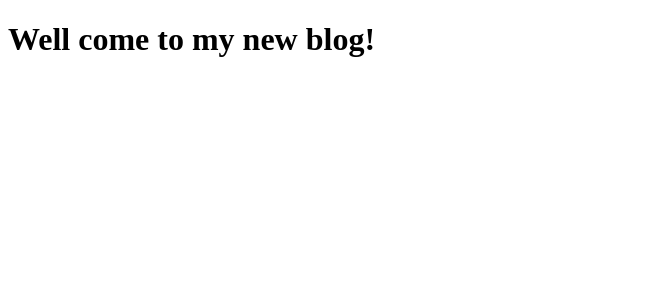
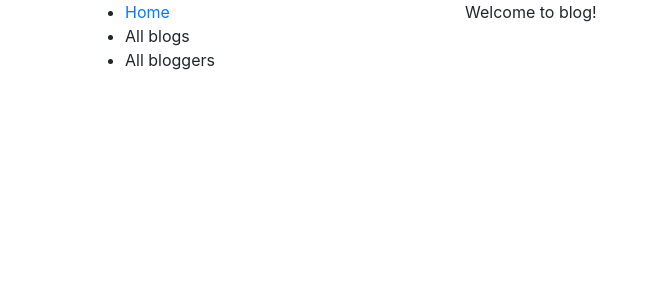
Before and after one commit to Tursis/TestTask, a Django app: page / in a window 1280 px wide. Shown: the top 300 px of the page, without its empty margins (0-651 px from the left). Run offline with Django 3.2, Linux system fonts and the light colour scheme; some libraries are stand-ins or nearby versions.

Commit message:
new changes

```diff
--- a/blog/templates/index.html
+++ b/blog/templates/index.html
@@ -1,10 +1,25 @@
 <!DOCTYPE html>
 <html lang="en">
 <head>
+	{% load staticfiles %}
 	<meta charset="UTF-8">
+	<link rel="stylesheet" href="https://stackpath.bootstrapcdn.com/bootstrap/4.3.1/css/bootstrap.min.css" integrity="sha384-ggOyR0iXCbMQv3Xipma34MD+dH/1fQ784/j6cY/iJTQUOhcWr7x9JvoRxT2MZw1T" crossorigin="anonymous">
+	<link rel="stylesheet" type="text/css" href="{% static 'blog/style.css' %}" />
 	<title>Home page</title>
 </head>
 <body>
-<h1>Well come to my new blog!</h1>
+<div class="container">
+	<div class="row">
+		<div class="col-4">
+			<ul>
+				<li><a  href=" {%  url 'blog:index'%}">Home</a></li>
+				<li>All blogs</li>
+				<li>All bloggers</li>
+			</ul>
+		</div>
+		<div class="col-4"><p>Welcome to blog!</p></div>
+		<div class="col-4"></div>
+	</div>
+</div>
 </body>
 </html>
--- a/blog/urls.py
+++ b/blog/urls.py
@@ -1,6 +1,8 @@
 from . import views
 from django.conf.urls import include, url
 
+app_name = 'blog'
 urlpatterns = [
- url(r'^$', views.index, name='index')
+ url(r'^$', views.index, name='index'),
+
 ]
--- a/blog/views.py
+++ b/blog/views.py
@@ -1,5 +1,9 @@
-from django.shortcuts import render
-
+from django.shortcuts import get_object_or_404, render
+from django.urls import reverse
+from django.views import generic
+from django.utils import timezone
+from  .models import BlogAuthor, Blog
 # Create your views here.
 def index(request):
+
 	return render(request, 'index.html')
```
Also changed, not shown: blog/templates/blog_list.html (added, +10 -0 lines), blog/static/blog/style.css (added).
